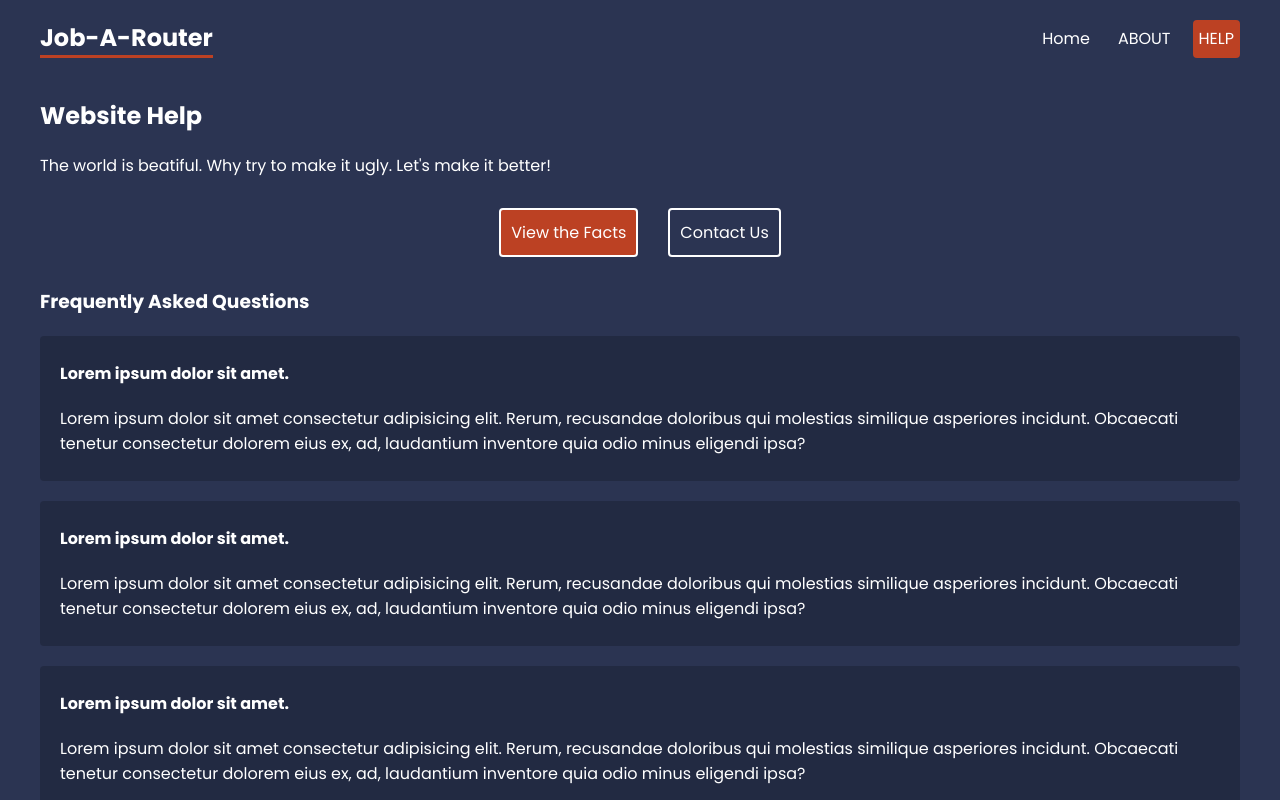
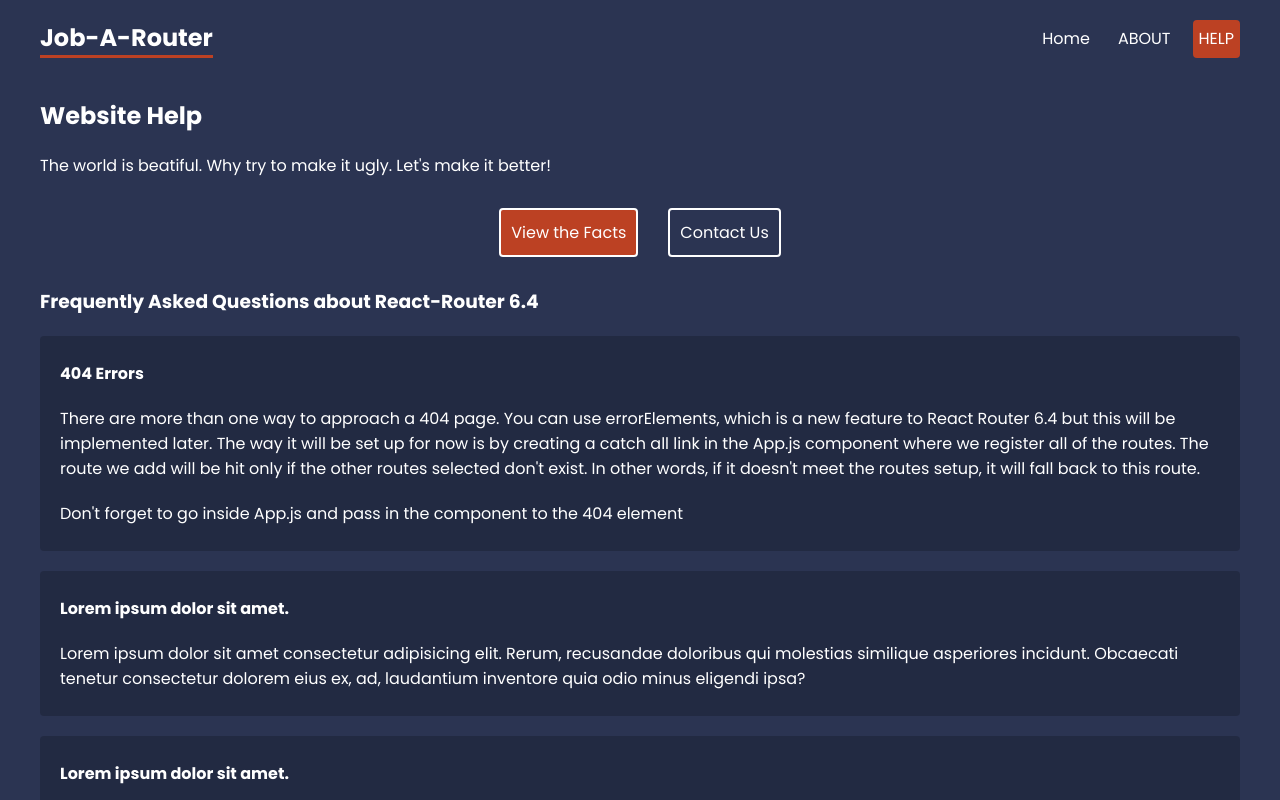
Before and after one commit to cdsalty/React_Router_v6.4, a React (Create React App) app: page /help/faq in a window 1280 px wide. Shown: the top 800 px of the page. Built offline with nearby package versions, Linux system fonts and the light colour scheme.

Commit message:
created a catch all 404 error page. did not use errorElement, yet

```diff
--- a/src/App.js
+++ b/src/App.js
@@ -9,6 +9,7 @@ import Home from "./pages/Home";
 import About from "./pages/About";
 import Faq from "./pages/help/Faq";
 import Contact from "./pages/help/Contact";
+import NotFound from "./pages/NotFound";
 // layouts
 import RootLayout from "./layouts/RootLayout";
 import HelpLayout from "./layouts/HelpLayout";
@@ -23,6 +24,8 @@ const router = createBrowserRouter(
         <Route path="faq" element={<Faq />} />
         <Route path="contact" element={<Contact />} />
       </Route>
+      {/* Catch route; will use ErrorElements later */}
+      <Route path="*" element={<NotFound />} />
     </Route>
   )
 );
--- a/src/pages/Home.js
+++ b/src/pages/Home.js
@@ -1,13 +1,11 @@
 const Home = () => {
   return (
     <div className="home">
-      <h2>Welcome</h2>
+      <h2>Welcome To A Refresher on React Router... 6.4</h2>
       <p>
-        Lorem ipsum dolor sit amet consectetur adipisicing elit. Rerum dolor
-        assumenda, itaque nesciunt alias voluptatum nobis blanditiis eos
-        officiis aperiam earum eum vel quas odio optio, distinctio ab sunt unde
-        incidunt ipsum omnis amet magnam accusantium aut! Excepturi, cupiditate
-        iusto!
+        It's time to learn how to use the new react-router, 6.4. This project
+        will be built all around the things I learn. I do hope to add some notes
+        here and there, but the primary goal is to learn it and apply it now.
       </p>
       <p>
         Lorem ipsum dolor sit, amet consectetur adipisicing elit. Necessitatibus
--- /dev/null
+++ b/src/pages/NotFound.js
@@ -0,0 +1,19 @@
+import { Link } from "react-router-dom";
+
+const NotFound = () => {
+  return (
+    <div>
+      <h2>Page not found</h2>
+      <p>
+        The page you were looking for wasn't found. Therefore, this message is
+        all I am returning to you instead. I would try to offer some assistance
+        but I'm technically lost myself.
+      </p>
+      <p>
+        To go back to the home page <Link to="/">click here</Link>
+      </p>
+    </div>
+  );
+};
+
+export default NotFound;
--- a/src/pages/help/Faq.js
+++ b/src/pages/help/Faq.js
@@ -1,17 +1,24 @@
 export default function Faq() {
   return (
     <div className="faq">
-      <h3>Frequently Asked Questions</h3>
+      <h3>Frequently Asked Questions about React-Router 6.4</h3>
 
       <div className="question">
         <p>
-          <strong>Lorem ipsum dolor sit amet.</strong>
+          <strong>404 Errors</strong>
         </p>
         <p>
-          Lorem ipsum dolor sit amet consectetur adipisicing elit. Rerum,
-          recusandae doloribus qui molestias similique asperiores incidunt.
-          Obcaecati tenetur consectetur dolorem eius ex, ad, laudantium
-          inventore quia odio minus eligendi ipsa?
+          There are more than one way to approach a 404 page. You can use
+          errorElements, which is a new feature to React Router 6.4 but this
+          will be implemented later. The way it will be set up for now is by
+          creating a catch all link in the App.js component where we register
+          all of the routes. The route we add will be hit only if the other
+          routes selected don't exist. In other words, if it doesn't meet the
+          routes setup, it will fall back to this route.
+        </p>
+        <p>
+          Don't forget to go inside App.js and pass in the component to the 404
+          element
         </p>
       </div>
 
```
